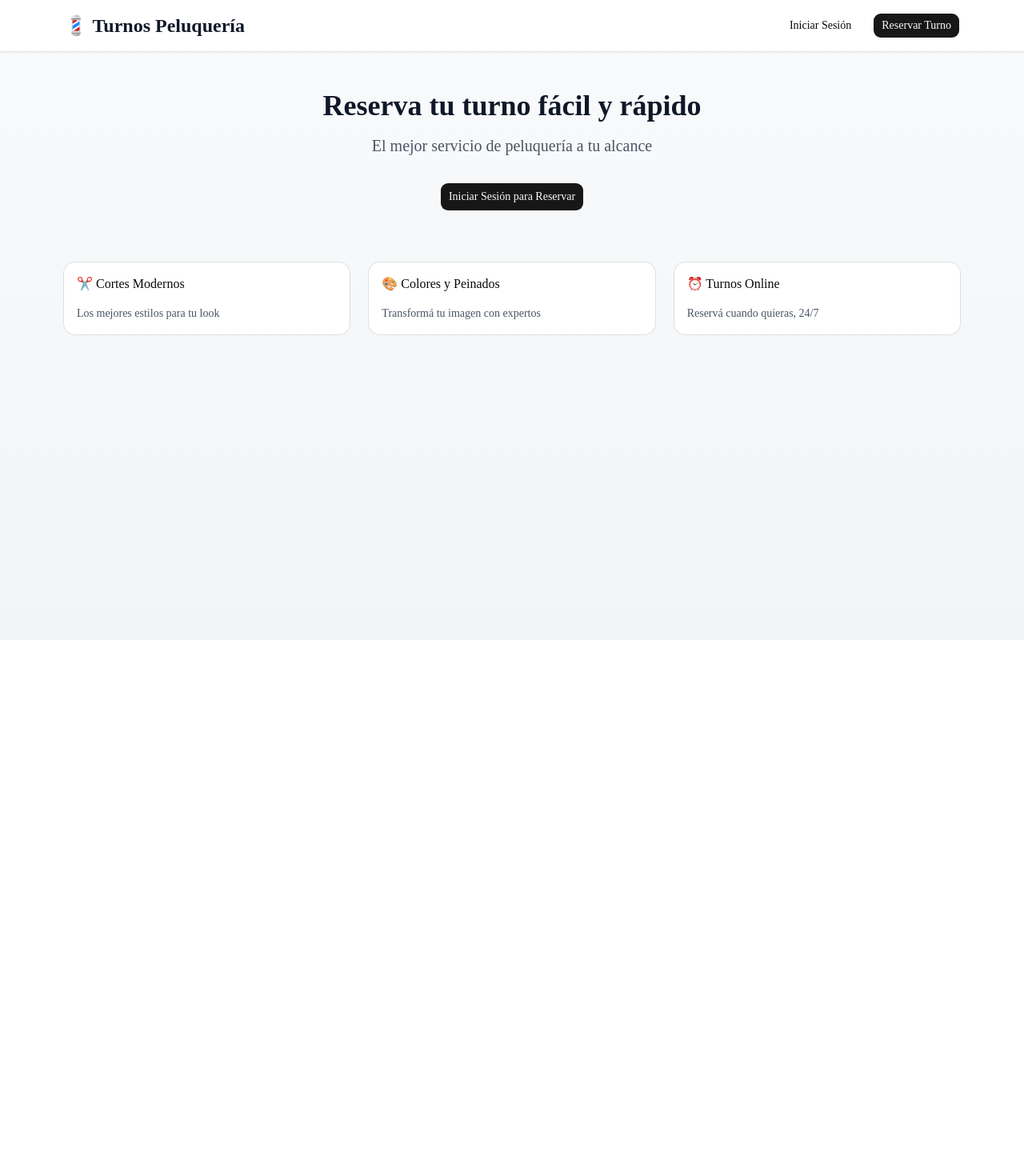
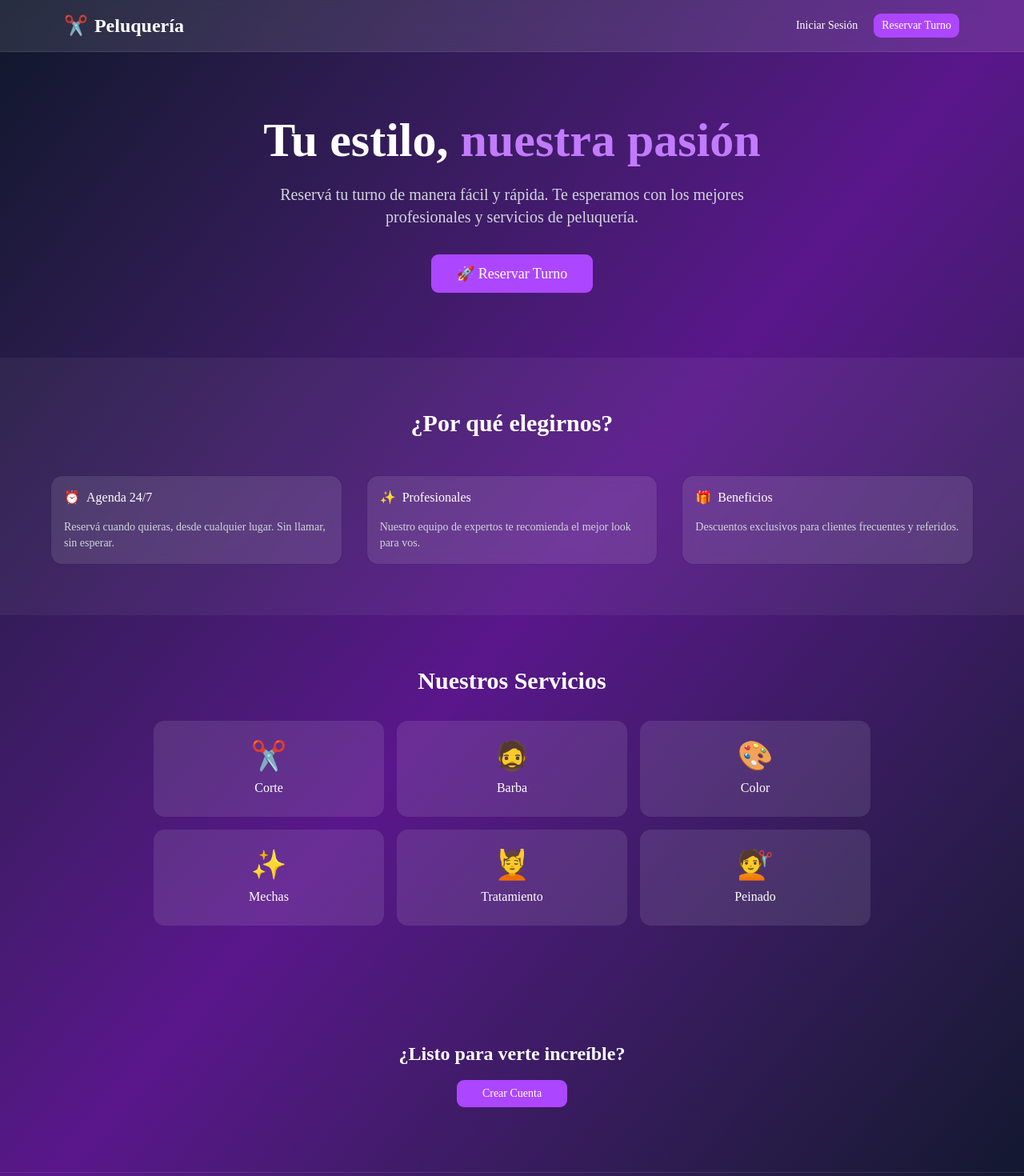
Before and after one commit to intux-oc/turnos-peluqueria, a Next.js app: page / in a window 1280 px wide. Shown: the top 1470 px of the page at 80% size. Before the commit the page ends 800 px from the top, so only its background shows below. Built offline with nearby package versions, Linux system fonts and the light colour scheme; no server answers.

Commit message:
UI improvements: Modern landing page with dark theme, home button in mis-turnos

```diff
--- a/src/app/mis-turnos/page.tsx
+++ b/src/app/mis-turnos/page.tsx
@@ -137,11 +137,17 @@ export default function MisTurnosPage() {
     <div className="min-h-screen bg-gray-50 py-8">
       <div className="max-w-2xl mx-auto px-4">
         <div className="flex justify-between items-center mb-8">
-          <h1 className="text-2xl font-bold">Mis Turnos</h1>
-          <Button onClick={() => router.push('/turnos/nuevo')}>
-            Nuevo Turno
-          </Button>
+          <div className="flex gap-2">
+            <Button variant="ghost" onClick={() => router.push('/')}>
+              🏠 Inicio
+            </Button>
+            <Button variant="ghost" onClick={() => router.push('/turnos/nuevo')}>
+              ➕ Nuevo Turno
+            </Button>
+          </div>
         </div>
+
+        <h1 className="text-2xl font-bold">Mis Turnos</h1>
 
         <div className="flex gap-2 mb-6">
           <Button
--- a/src/app/page.tsx
+++ b/src/app/page.tsx
@@ -28,42 +28,69 @@ export default function Home() {
 
   if (loading) {
     return (
-      <div className="min-h-screen flex items-center justify-center">
-        <p>Cargando...</p>
+      <div className="min-h-screen flex items-center justify-center bg-gradient-to-br from-slate-900 via-purple-900 to-slate-900">
+        <div className="animate-pulse text-white text-xl">Cargando...</div>
       </div>
     )
   }
 
   return (
-    <div className="min-h-screen bg-gradient-to-b from-gray-50 to-gray-100">
+    <div className="min-h-screen bg-gradient-to-br from-slate-900 via-purple-900 to-slate-900">
       <Toaster />
-      <header className="bg-white shadow-sm">
+
+      {/* Header */}
+      <header className="backdrop-blur-md bg-white/10 border-b border-white/10">
         <div className="max-w-6xl mx-auto px-4 py-4 flex justify-between items-center">
-          <h1 className="text-2xl font-bold text-gray-900">💈 Turnos Peluquería</h1>
-          <nav className="flex gap-4">
+          <h1 className="text-2xl font-bold text-white flex items-center gap-2">
+            ✂️ <span className="hidden sm:inline">Peluquería</span>
+          </h1>
+          <nav className="flex gap-2">
             {user ? (
               <>
-                <Button variant="ghost" onClick={() => router.push('/mis-turnos')}>
+                <Button
+                  variant="ghost"
+                  className="text-white hover:bg-white/20"
+                  onClick={() => router.push('/mis-turnos')}
+                >
                   Mis Turnos
                 </Button>
-                <Button variant="ghost" onClick={() => router.push('/perfil')}>
+                <Button
+                  variant="ghost"
+                  className="text-white hover:bg-white/20"
+                  onClick={() => router.push('/perfil')}
+                >
                   Perfil
                 </Button>
-                {user.email === 'admin@intux.com' && (
-                  <Button variant="ghost" onClick={() => router.push('/admin')}>
+                {(user.email === 'admin@intux.com' || user.email === 'admin@peluqueria.com') && (
+                  <Button
+                    variant="ghost"
+                    className="text-white hover:bg-white/20"
+                    onClick={() => router.push('/admin')}
+                  >
                     Admin
                   </Button>
                 )}
-                <Button variant="outline" onClick={handleSignOut}>
-                  Cerrar Sesión
+                <Button
+                  variant="outline"
+                  className="bg-white/10 text-white border-white/20 hover:bg-white/20"
+                  onClick={handleSignOut}
+                >
+                  Cerrar
                 </Button>
               </>
             ) : (
               <>
-                <Button variant="ghost" onClick={() => router.push('/login')}>
+                <Button
+                  variant="ghost"
+                  className="text-white hover:bg-white/20"
+                  onClick={() => router.push('/login')}
+                >
                   Iniciar Sesión
                 </Button>
-                <Button onClick={() => router.push('/login')}>
+                <Button
+                  className="bg-purple-500 hover:bg-purple-600 text-white"
+                  onClick={() => router.push('/login')}
+                >
                   Reservar Turno
                 </Button>
               </>
@@ -72,46 +99,114 @@ export default function Home() {
         </div>
       </header>
 
-      <main className="max-w-6xl mx-auto px-4 py-12">
-        <section className="text-center mb-16">
-          <h2 className="text-4xl font-bold text-gray-900 mb-4">
-            Reserva tu turno fácil y rápido
+      {/* Hero */}
+      <main>
+        <section className="py-20 px-4 text-center">
+          <h2 className="text-5xl md:text-6xl font-bold text-white mb-6">
+            Tu estilo, <span className="text-purple-400">nuestra pasión</span>
           </h2>
-          <p className="text-xl text-gray-600 mb-8">
-            El mejor servicio de peluquería a tu alcance
+          <p className="text-xl text-gray-300 mb-8 max-w-2xl mx-auto">
+            Reservá tu turno de manera fácil y rápida. Te esperamos con los mejores profesionales y servicios de peluquería.
           </p>
-          <Button size="lg" onClick={() => user ? router.push('/turnos/nuevo') : router.push('/login')}>
-            {user ? 'Reservar Ahora' : 'Iniciar Sesión para Reservar'}
+          <Button
+            size="lg"
+            className="bg-purple-500 hover:bg-purple-600 text-white px-8 py-6 text-lg"
+            onClick={() => user ? router.push('/turnos/nuevo') : router.push('/login')}
+          >
+            {user ? '📅 Reservar Ahora' : '🚀 Reservar Turno'}
           </Button>
         </section>
 
-        <section className="grid md:grid-cols-3 gap-6">
-          <Card>
+        {/* Features */}
+        <section className="py-16 px-4 bg-white/5">
+          <div className="max-w-6xl mx-auto">
+            <h3 className="text-3xl font-bold text-white text-center mb-12">
+              ¿Por qué elegirnos?
+            </h3>
+            <div className="grid md:grid-cols-3 gap-8">
+              <Card className="bg-white/10 border-white/20 text-white backdrop-blur-sm">
                 <CardHeader>
-              <CardTitle>✂️ Cortes Modernos</CardTitle>
+                  <CardTitle className="flex items-center gap-2">
+                    ⏰ <span>Agenda 24/7</span>
+                  </CardTitle>
                 </CardHeader>
                 <CardContent>
-              <p className="text-gray-600">Los mejores estilos para tu look</p>
+                  <p className="text-gray-300">Reservá cuando quieras, desde cualquier lugar. Sin llamar, sin esperar.</p>
                 </CardContent>
               </Card>
-          <Card>
+
+              <Card className="bg-white/10 border-white/20 text-white backdrop-blur-sm">
                 <CardHeader>
-              <CardTitle>🎨 Colores y Peinados</CardTitle>
+                  <CardTitle className="flex items-center gap-2">
+                    ✨ <span>Profesionales</span>
+                  </CardTitle>
                 </CardHeader>
                 <CardContent>
-              <p className="text-gray-600">Transformá tu imagen con expertos</p>
+                  <p className="text-gray-300">Nuestro equipo de expertos te recomienda el mejor look para vos.</p>
                 </CardContent>
               </Card>
-          <Card>
+
+              <Card className="bg-white/10 border-white/20 text-white backdrop-blur-sm">
                 <CardHeader>
-              <CardTitle>⏰ Turnos Online</CardTitle>
+                  <CardTitle className="flex items-center gap-2">
+                    🎁 <span>Beneficios</span>
+                  </CardTitle>
                 </CardHeader>
                 <CardContent>
-              <p className="text-gray-600">Reservá cuando quieras, 24/7</p>
+                  <p className="text-gray-300">Descuentos exclusivos para clientes frecuentes y referidos.</p>
                 </CardContent>
               </Card>
+            </div>
+          </div>
+        </section>
+
+        {/* Services Preview */}
+        <section className="py-16 px-4">
+          <div className="max-w-4xl mx-auto text-center">
+            <h3 className="text-3xl font-bold text-white mb-8">
+              Nuestros Servicios
+            </h3>
+            <div className="grid grid-cols-2 md:grid-cols-3 gap-4">
+              {[
+                { name: 'Corte', icon: '✂️' },
+                { name: 'Barba', icon: '🧔' },
+                { name: 'Color', icon: '🎨' },
+                { name: 'Mechas', icon: '✨' },
+                { name: 'Tratamiento', icon: '💆' },
+                { name: 'Peinado', icon: '💇' },
+              ].map((service) => (
+                <div
+                  key={service.name}
+                  className="bg-white/10 rounded-xl p-6 text-white hover:bg-white/20 transition cursor-pointer"
+                  onClick={() => user ? router.push('/turnos/nuevo') : router.push('/login')}
+                >
+                  <span className="text-4xl block mb-2">{service.icon}</span>
+                  <span className="font-medium">{service.name}</span>
+                </div>
+              ))}
+            </div>
+          </div>
+        </section>
+
+        {/* CTA */}
+        <section className="py-20 px-4 text-center">
+          <h3 className="text-2xl font-bold text-white mb-4">
+            ¿Listo para verte increíble?
+          </h3>
+          <Button
+            size="lg"
+            className="bg-purple-500 hover:bg-purple-600 text-white px-8"
+            onClick={() => user ? router.push('/turnos/nuevo') : router.push('/login')}
+          >
+            {user ? 'Ver Mis Turnos' : 'Crear Cuenta'}
+          </Button>
         </section>
       </main>
+
+      {/* Footer */}
+      <footer className="py-8 px-4 border-t border-white/10 text-center text-gray-400">
+        <p>© 2026 Peluquería. Todos los derechos reservados.</p>
+      </footer>
     </div>
   )
 }
```
Lines whose indentation alone changed are shown as unchanged.
